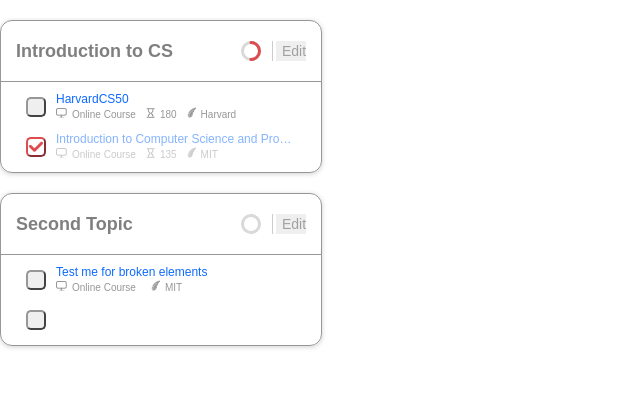
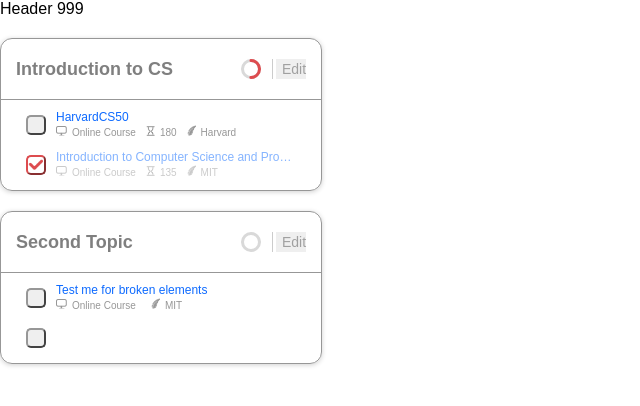
Before and after one commit to flfk/curriculum-tracker, a React (Create React App) app: page / in a window 1280 px wide. Shown: the top 406 px of the page, without its empty margins (0-640 px from the left). Built offline with nearby package versions, Linux system fonts and the light colour scheme.

Commit message:
Updated data model for Curriculum Header fields

```diff
--- a/src/components/Curriculum.js
+++ b/src/components/Curriculum.js
@@ -1,18 +1,25 @@
 import React, { Component } from 'react';
+import CurriculumHeader from './CurriculumHeader'
 import Topic from './Topic';
 
 import CurriculumModel from '../model/CurriculumModel.json'
 
+const CURRICULUM_ID_KEY = 'curriculumID'
 const TOPICS_KEY = 'topics'
+const SUBJECTS_COMPLETED_KEY = 'subjectsCompleted'
 const SUBJECTS_KEY = 'subjects'
 const IS_COMPLETE_KEY = 'isComplete'
-const SUBJECTS_COMPLETED_KEY = 'subjectsCompleted'
 
 class Curriculum extends Component {
   constructor() {
     super();
     this.state = {
       'curriculumID': '',
+      'name': 'OSSU - Computer Science Curriculum v7 -  Core CS',
+      'link': '',
+      'subjectsTotal': 4,
+      'subjectsCompleted': 2,
+      'ExpectedGraduation': '1 Jan 2016',
       'topics': [
         {
           topicID: '',
@@ -62,6 +69,14 @@ class Curriculum extends Component {
   }
 
   render() {
+    const curriculumHeader = (
+      <CurriculumHeader
+      key={this.state[CURRICULUM_ID_KEY]}
+      curriculumID={this.state[CURRICULUM_ID_KEY]}
+      />
+      );
+
+
     const topics = this.state[TOPICS_KEY]
       .map((topic, index) => (
         <Topic
@@ -75,6 +90,7 @@ class Curriculum extends Component {
 
     return (
       <div>
+        {curriculumHeader}
         {topics}
       </div>
     );
--- /dev/null
+++ b/src/components/CurriculumHeader.js
@@ -0,0 +1,13 @@
+import React from 'react';
+
+const CurriculumHeader = (props) => {
+  const { curriculumID } = props;
+
+  return (
+      <div>
+        Header {curriculumID}
+      </div>
+  );
+};
+
+export default CurriculumHeader;
--- a/src/components/Subject.js
+++ b/src/components/Subject.js
@@ -14,7 +14,9 @@ const COMPLETED_SUBJECT_LINK_CLASS = 'subjectLink subjectLinkCompleted';
 const COMPLETED_TAGS_CLASS = 'subjectTagsDiv subjectTagsDivCompleted';
 
 const Subject = (props) => {
-  const { topicIndex, subjectIndex, subject, onTickBtn } = props;
+  const {
+    topicIndex, subjectIndex, subject, onTickBtn,
+  } = props;
 
   const {
     type, duration, author, link,
--- a/src/model/CurriculumModel.json
+++ b/src/model/CurriculumModel.json
@@ -1,5 +1,10 @@
 {
   "curriculumID": "999",
+  "name": "OSSU - Computer Science Curriculum v7 -  Core CS",
+  "link": "",
+  "subjectsTotal": 4,
+  "subjectsCompleted": 2,
+  "ExpectedGraduation": "1 Jan 2016",
   "topics": [
     {
       "topicID": "topic0",
```
Also changed, not shown: src/components/StatelessTemplate.js (added, +11 -0 lines), src/components/Topic.js (+5 -7 lines).
